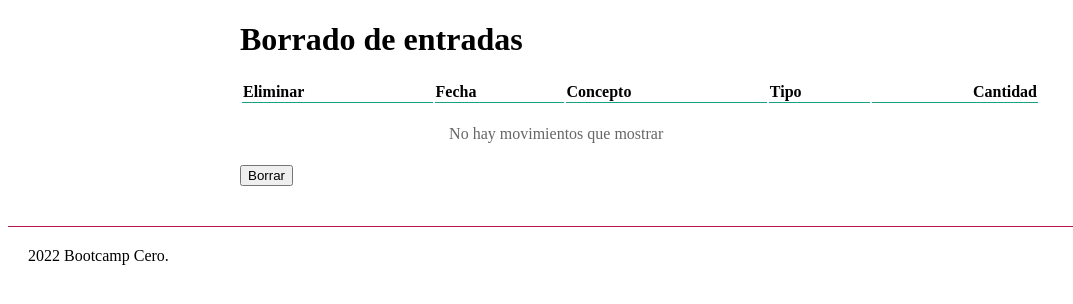
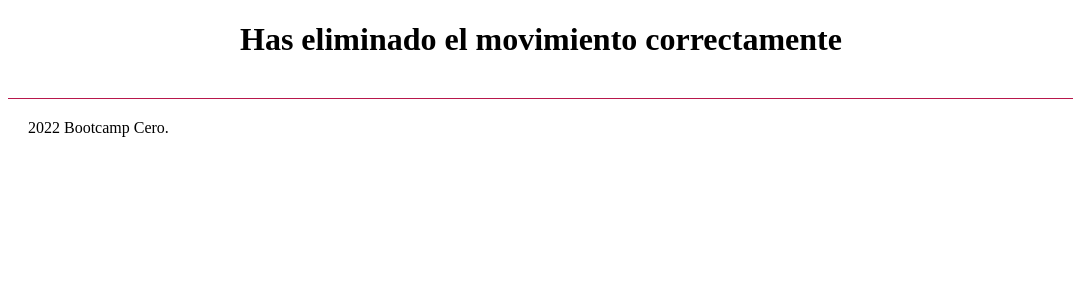
Before and after one commit to datadiego/flask_SQL, a Flask app: page /borrar/1 in a window 1280 px wide. Shown: the part 83-387 px from the top of the page, without its empty margins (0-1073 px from the left). Run offline with Flask 2, Linux system fonts and the light colour scheme; data comes from the database, SQL or seed files in the repository.

Commit message:
feat: nueva pagina de borrar creada

```diff
--- a/balance/templates/borrar.html
+++ b/balance/templates/borrar.html
@@ -1,73 +1,13 @@
 {% extends "base.html" %}
 
 {% block head_title %}
-{{ super() }}: Borrar movimiento
+{{super() }}: Borrando
 {% endblock %}
 
 {% block page_title %}
-Borrado de entradas
+    {% if resultado %}
+    Has eliminado el movimiento correctamente
+    {% else %}
+    Ocurrio un error al eliminar el movimiento
+    {% endif %}
 {% endblock %}
-
-{% block contenido %}
-{{super()}}
-<form action="/borrar" method="post">
-
-<div class="acciones">
-    <!-- <input type="submit" value="Agregar"> -->
-    <table class="paper">
-        <tr>
-          <th class="titulo-tabla">Eliminar</th>
-          <th class="titulo-tabla">Fecha</th>
-          <th class="titulo-tabla">Concepto</th>
-          <th class="titulo-tabla">Tipo</th>
-          <th class="titulo-tabla numero">Cantidad</th>
-        </tr>
-        {% if movs %}
-        {% for mov in movs %}
-        <tr>
-            <td>
-              {% if mov.id %}
-              {{mov.id}}
-              <input type="radio" name="id" value={{mov.id}}>
-              {% else %}
-              ---
-              {% endif %}
-            </td>
-          <td>
-            {% if mov.fecha %}
-            {{ mov.fecha }}
-            {% else %}
-            ---
-            {% endif %}
-          </td>
-          <td>{{ mov.concepto }}</td>
-          <td>
-            {% if mov.tipo == 'I' %}
-            Ingreso
-            {% else %}
-            Gasto
-            {% endif %}
-          </td>
-          <td class="numero">{{ mov.cantidad }}</td>
-        </tr>
-        {% if mov.errores %}
-        <tr>
-          <td colspan="4" class="error">
-            {% for error in mov.errores %}
-            {{ error }}.
-            {% endfor %}
-          </td>
-        </tr>
-        {% endif %}
-        {% endfor %}
-        {% else %}
-        <tr>
-          <td colspan="4" class="lista-vacia">No hay movimientos que mostrar</td>
-        </tr>
-        {% endif %}
-      </table>
-
-     <button type="submit" class="red-button">Borrar</button>
-</div>
-</form>
-{% endblock %}
```
